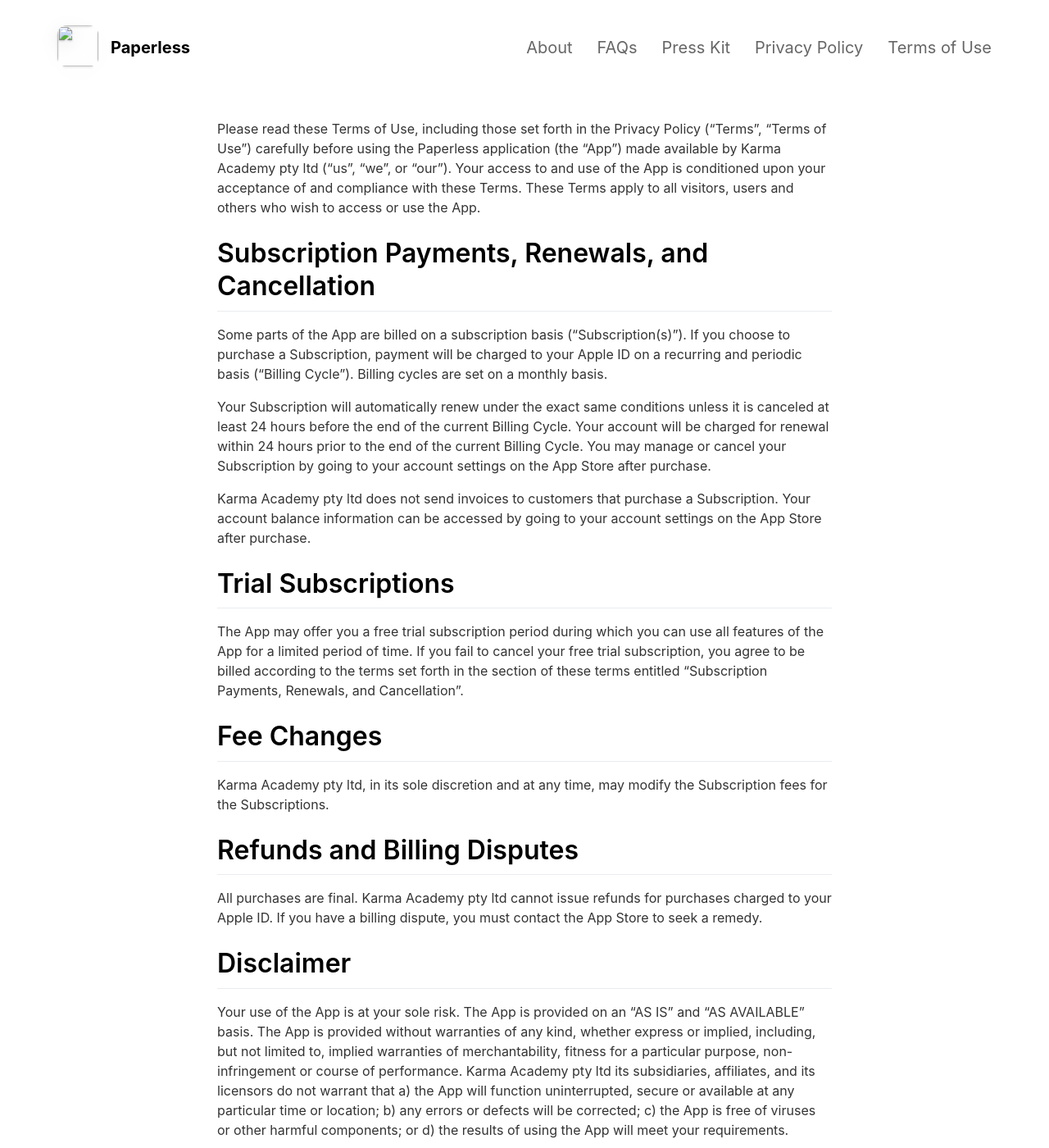
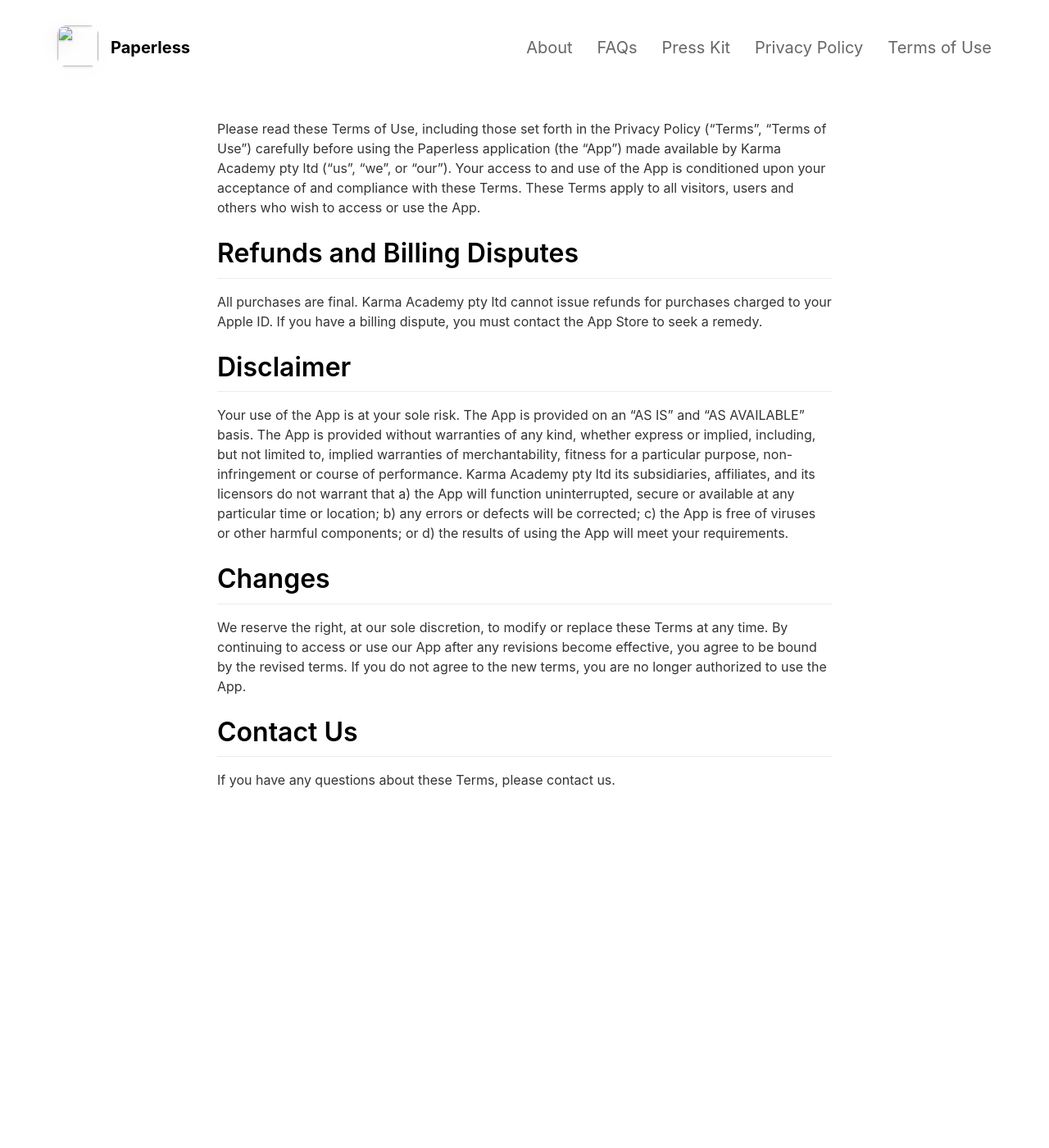
Before and after one commit to karm435/karmaacademy.github.io, a Jekyll site: the page built from _pages/termsofuse.md, in a window 1280 px wide and 1400 px high. Shown: the whole window at 82% size. Built offline with Jekyll 4.4.1, drawn with Linux system fonts in a browser that asks for light colours; nearby versions of some CDN libraries.

Commit message:
Updated terms and privacy

```diff
--- a/_config.yml
+++ b/_config.yml
@@ -11,7 +11,7 @@ presskit_download_link                    :
 
 app_icon                                  : appicon.png                      # Automatically populates if not set and if iOS app ID is set.  Otherwise enter path to icon file manually.
 app_name                                  : Paperless                                          # Automatically populates if not set and if iOS app ID is set.  Otherwise enter manually.
-app_price                                 : 3.99                                          # Automatically populates if not set and if iOS app ID is set.  Otherwise enter manually.
+app_price                                 : 0                                          # Automatically populates if not set and if iOS app ID is set.  Otherwise enter manually.
 app_description                           : Book to digital pdf, Quick Scan Easy Organize Share
 
 enable_smart_app_banner                   : true                                      # Set to true to show a smart app banner at top of page on mobile devices.
--- a/_pages/termsofuse.md
+++ b/_pages/termsofuse.md
@@ -6,22 +6,6 @@ include_in_header: true
 
 Please read these Terms of Use, including those set forth in the Privacy Policy ("Terms", "Terms of Use") carefully before using the Paperless application (the "App") made available by Karma Academy pty ltd ("us", "we", or "our").
 Your access to and use of the App is conditioned upon your acceptance of and compliance with these Terms. These Terms apply to all visitors, users and others who wish to access or use the App.
-
-# Subscription Payments, Renewals, and Cancellation
-
-Some parts of the App are billed on a subscription basis ("Subscription(s)"). If you choose to purchase a Subscription, payment will be charged to your Apple ID on a recurring and periodic basis ("Billing Cycle"). Billing cycles are set  on a monthly basis.
-
-Your Subscription will automatically renew under the exact same conditions unless it is canceled at least 24 hours before the end of the current Billing Cycle. Your account will be charged for renewal within 24 hours prior to the end of the current Billing Cycle. You may manage or cancel your Subscription by going to your account settings on the App Store after purchase.
-
-Karma Academy pty ltd does not send invoices to customers that purchase a Subscription. Your account balance information can be accessed by going to your account settings on the App Store after purchase.
-
-# Trial Subscriptions
-
-The App may offer you a free trial subscription period during which you can use all features of the App for a limited period of time. If you fail to cancel your free trial subscription, you agree to be billed according to the terms set forth in the section of these terms entitled "Subscription Payments, Renewals, and Cancellation".
-
-# Fee Changes
-
-Karma Academy pty ltd, in its sole discretion and at any time, may modify the Subscription fees for the Subscriptions.
 
 # Refunds and Billing Disputes
 
```
Also changed, not shown: _pages/about.md (+1 -1 lines), _pages/faqs.md (+1 -1 lines), _pages/privacypolicy.md (+1 -1 lines).
